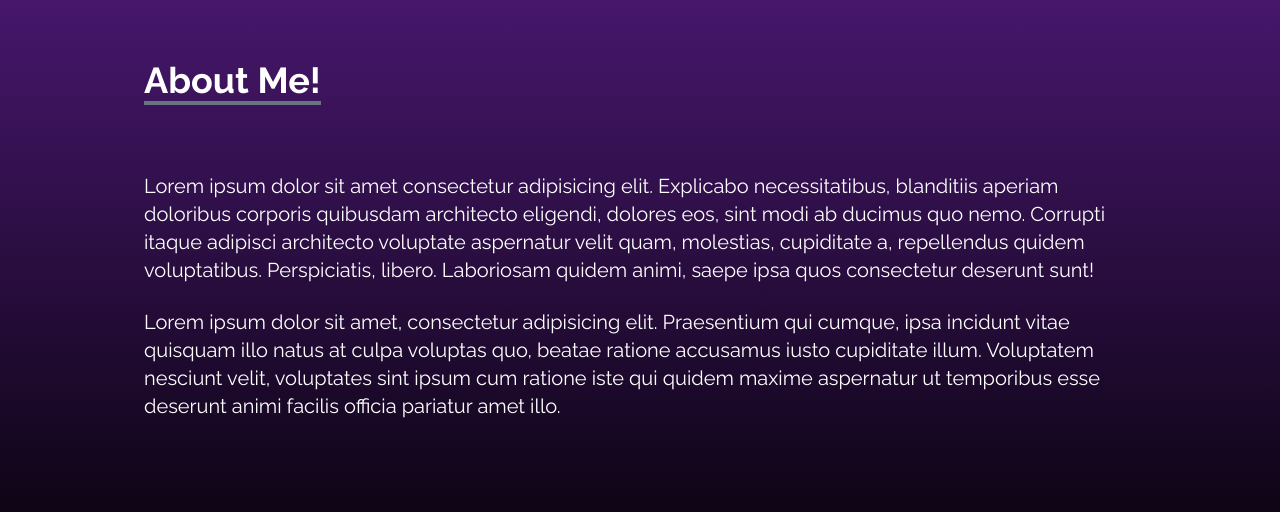
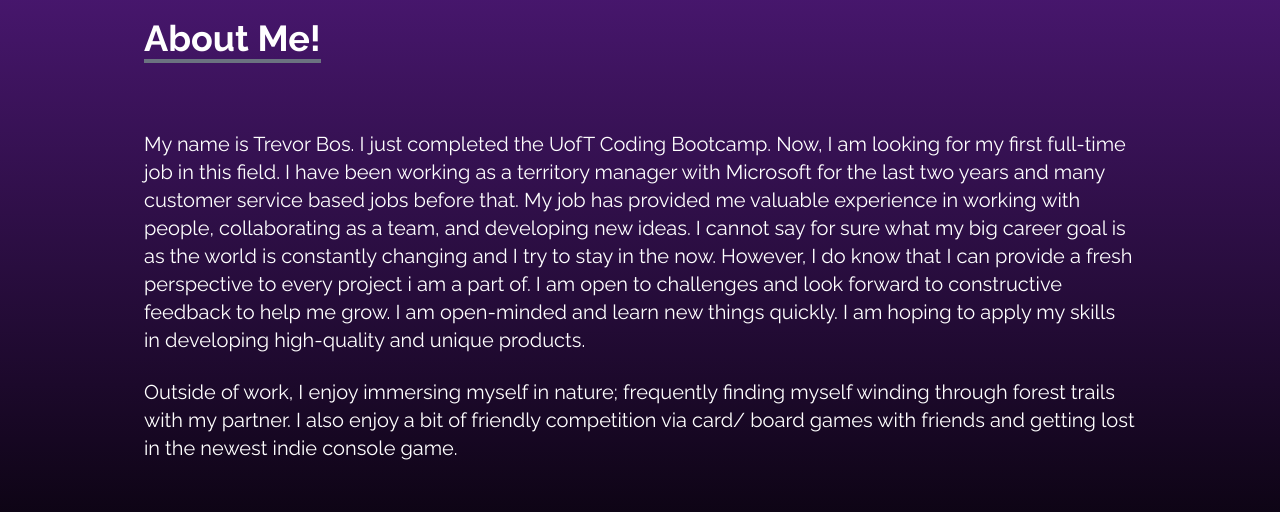
Before and after one commit to TrevorBos/PortfolioV2.0, a React (Create React App) app: page / in a window 1280 px wide. Shown: the part 960-1472 px from the top of the page. Built offline with nearby package versions, Linux system fonts and the light colour scheme; the HTML template or start-up script is replaced by a standard one.

Commit message:
Added in the about me information relplacing the lorem.

```diff
--- a/src/components/About.jsx
+++ b/src/components/About.jsx
@@ -8,25 +8,30 @@ const About = () => {
     >
       <div className="max-w-screen-lg p-4 mx-auto flex flex-col justify-center w-full h-full ">
         <div className="pb-8">
-          <p className="text-4xl font-bold inline border-b-4 border-gray-500">About Me!</p>
+          <p className="text-4xl font-bold inline border-b-4 border-gray-500">
+            About Me!
+          </p>
         </div>
         <p className="text-xl mt-10">
-          Lorem ipsum dolor sit amet consectetur adipisicing elit. Explicabo
-          necessitatibus, blanditiis aperiam doloribus corporis quibusdam
-          architecto eligendi, dolores eos, sint modi ab ducimus quo nemo.
-          Corrupti itaque adipisci architecto voluptate aspernatur velit quam,
-          molestias, cupiditate a, repellendus quidem voluptatibus.
-          Perspiciatis, libero. Laboriosam quidem animi, saepe ipsa quos
-          consectetur deserunt sunt!
+          My name is Trevor Bos. I just completed the UofT Coding Bootcamp. Now,
+          I am looking for my first full-time job in this field. I have been
+          working as a territory manager with Microsoft for the last two years
+          and many customer service based jobs before that. My job has provided
+          me valuable experience in working with people, collaborating as a
+          team, and developing new ideas. I cannot say for sure what my big
+          career goal is as the world is constantly changing and I try to stay
+          in the now. However, I do know that I can provide a fresh perspective
+          to every project i am a part of. I am open to challenges and look
+          forward to constructive feedback to help me grow. I am open-minded and
+          learn new things quickly. I am hoping to apply my skills in developing
+          high-quality and unique products.
         </p>
         <br />
         <p className="text-xl">
-          Lorem ipsum dolor sit amet, consectetur adipisicing elit. Praesentium
-          qui cumque, ipsa incidunt vitae quisquam illo natus at culpa voluptas
-          quo, beatae ratione accusamus iusto cupiditate illum. Voluptatem
-          nesciunt velit, voluptates sint ipsum cum ratione iste qui quidem
-          maxime aspernatur ut temporibus esse deserunt animi facilis officia
-          pariatur amet illo.
+          Outside of work, I enjoy immersing myself in nature; frequently
+          finding myself winding through forest trails with my partner. I also
+          enjoy a bit of friendly competition via card/ board games with friends
+          and getting lost in the newest indie console game.
         </p>
       </div>
     </div>
```
